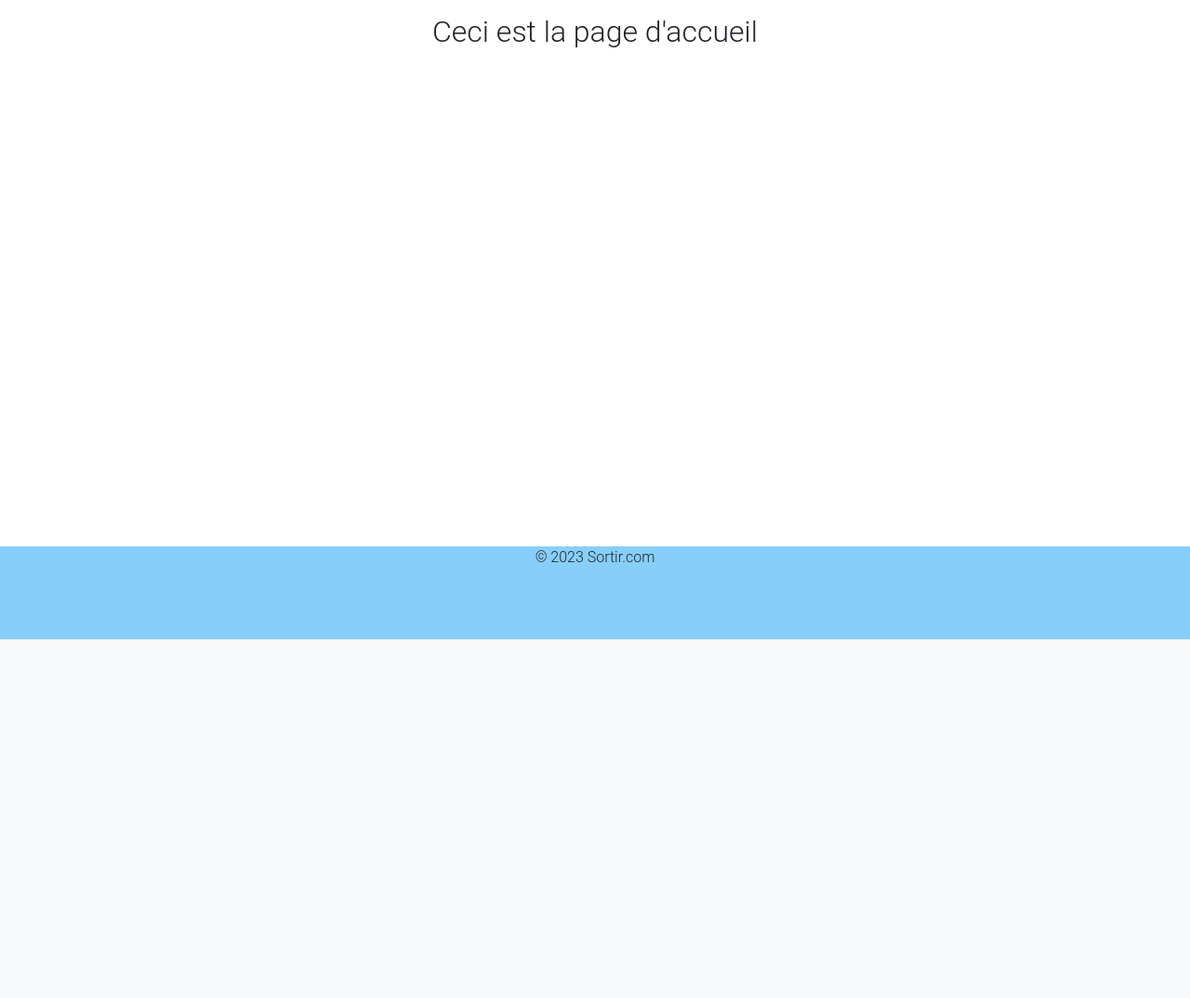
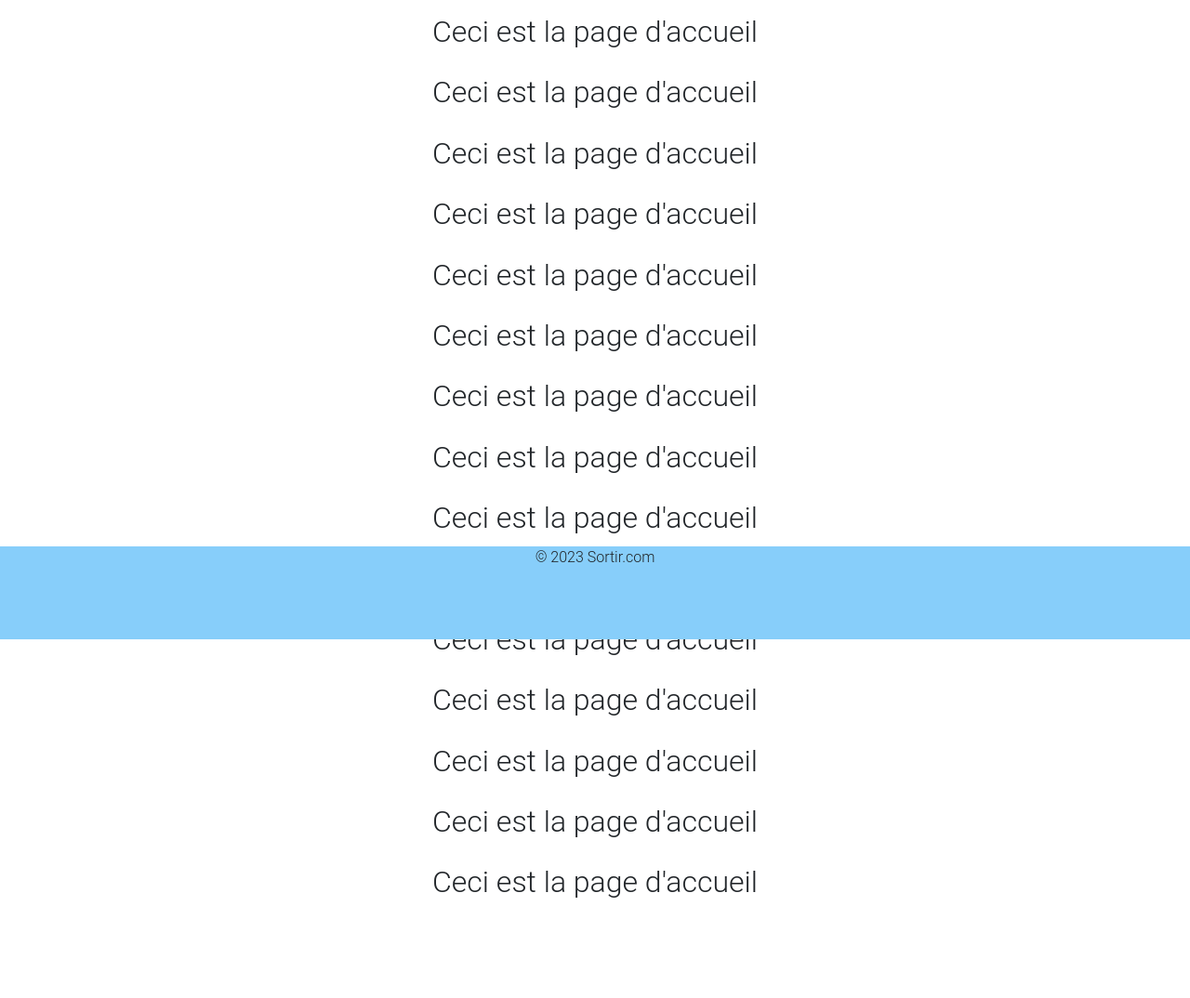
Before and after one commit to kevin-briand/ProjetSortir, a Symfony app: template templates/main/home.html.twig in a window 1280 px wide. Shown: the part 112-1186 px from the top of the page at 93% size. Before the commit the page ends 800 px from the top, so only its background shows below. Run offline with Twig, Linux system fonts and the light colour scheme; the template is opened without the code that fills it, so the values that code supplies are empty; some libraries are stand-ins or nearby versions.

Commit message:
Correction footer

```diff
--- a/public/app.css
+++ b/public/app.css
@@ -35,6 +35,10 @@ h2 {
     margin-top: 27px !important;
 }
 
+main {
+    margin-bottom: 105px;
+}
+
 footer {
     position: fixed;
     bottom:0;
--- a/templates/main/home.html.twig
+++ b/templates/main/home.html.twig
@@ -1,6 +1,20 @@
 {% extends 'base.html.twig' %}
 
 {% block body %}
+    <h2>Ceci est la page d'accueil</h2>
+    <h2>Ceci est la page d'accueil</h2>
+    <h2>Ceci est la page d'accueil</h2>
+    <h2>Ceci est la page d'accueil</h2>
+    <h2>Ceci est la page d'accueil</h2>
+    <h2>Ceci est la page d'accueil</h2>
+    <h2>Ceci est la page d'accueil</h2>
+    <h2>Ceci est la page d'accueil</h2>
+    <h2>Ceci est la page d'accueil</h2>
+    <h2>Ceci est la page d'accueil</h2>
+    <h2>Ceci est la page d'accueil</h2>
+    <h2>Ceci est la page d'accueil</h2>
+    <h2>Ceci est la page d'accueil</h2>
+    <h2>Ceci est la page d'accueil</h2>
     <h2>Ceci est la page d'accueil</h2>
 {% endblock %}
 
```
